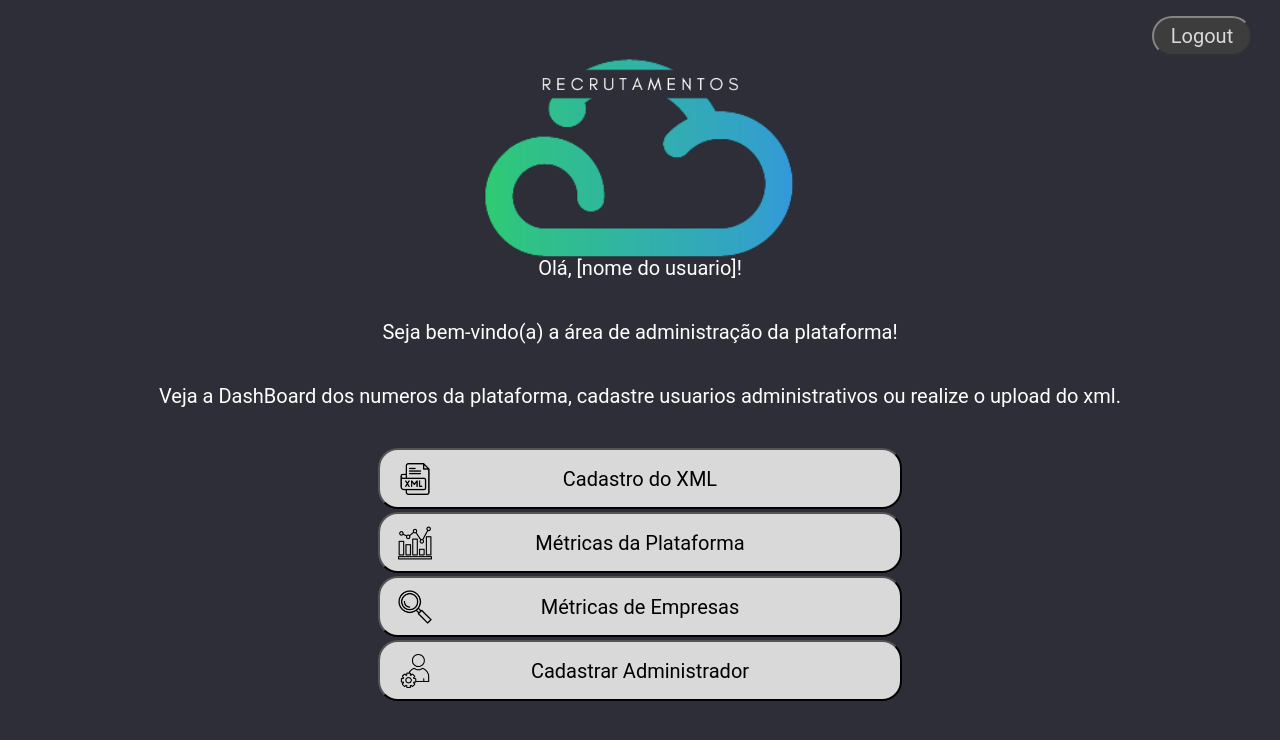
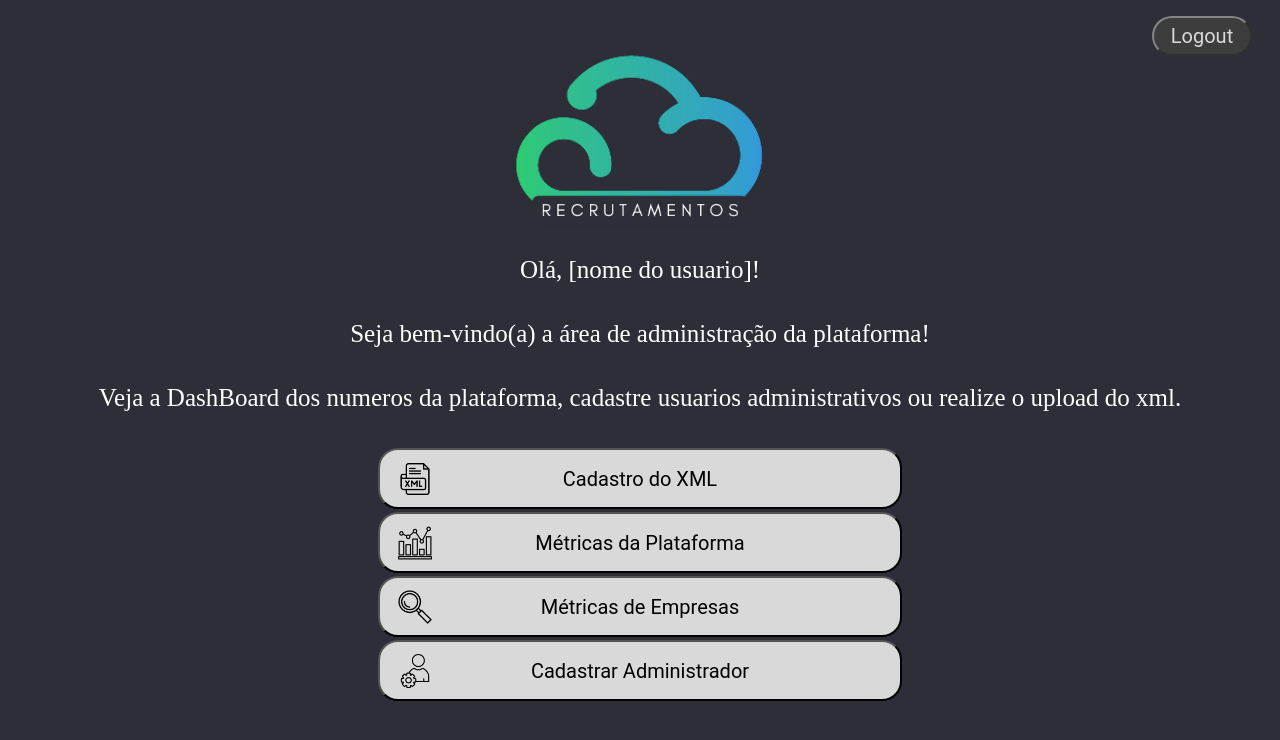
Before and after one commit to Daniela-Neves/candidatura, an Angular app: page /menu-em in a window 1280 px wide. Shown: the top 740 px of the page. Built offline with nearby package versions, Linux system fonts and the light colour scheme.

Commit message:
pagina perfil atualizada

```diff
--- a/src/app/componentes/everymind/menu-em/menu-em.component.css
+++ b/src/app/componentes/everymind/menu-em/menu-em.component.css
@@ -18,39 +18,36 @@
     overflow: hidden;
   }
   .v177_1565 {
-    width: 100%;
     color: rgba(255,255,255,1);
     position: absolute;
     top: 32%;
-    font-family: Roboto;
-    font-weight: SemiBold;
-    font-size: 20px;
+    font-family: PT Mono;
+    font-weight: Regular;
+    font-size: 25px;
     opacity: 1;
     display: flex;
     justify-content: center;
     align-items: center;
   }
   .v177_1566 {
-    width: 100%;
     color: rgba(255,255,255,1);
     position: absolute;
     top: 40%;
-    font-family: Roboto;
-    font-weight: SemiBold;
-    font-size: 20px;
+    font-family: PT Mono;
+    font-weight: Regular;
+    font-size: 25px;
     opacity: 1;
     display: flex;
     justify-content: center;
     align-items: center;
   }
   .v177_1567 {
-    width: 100%;
     color: rgba(255,255,255,1);
     position: absolute;
     top: 48%;
-    font-family: Roboto;
-    font-weight: SemiBold;
-    font-size: 20px;
+    font-family: PT Mono;
+    font-weight: Regular;
+    font-size: 25px;
     opacity: 1;
     display: flex;
     justify-content: center;
@@ -114,8 +111,8 @@
     align-items: center;
   }
   .v177_1573 {
-    width: 320px;
-    height: 250px;
+    width: 280px;
+    height: 200px;
     background: url("../../../../assets/images/v177_1573.png");
     background-repeat: no-repeat;
     background-position: center center;
@@ -137,7 +134,7 @@
     background-size: cover;
     opacity: 1;
     position: absolute;
-    top: 7.5%;
+    top: 72.5%;
     display: flex;
     justify-content: center;
     align-items: center;
--- a/src/app/componentes/perfis/perfis.component.css
+++ b/src/app/componentes/perfis/perfis.component.css
@@ -10,13 +10,13 @@ body {
 
 .fundo1 {
     width: 100%;
-    height: 1600px;
+    height: 982px;
     background: rgba(46,46,56,1);
     opacity: 1;
     position: absolute;
     top: 0px;
     left: 0px;
-    overflow: auto;
+    overflow: hidden;
   }
 
 .container {
@@ -24,7 +24,7 @@ body {
     flex-direction: column;
     align-items: center;
     justify-content: center;
-    height: 1000px;
+    height: 100%;
 }
 
 .welcome-text {
@@ -42,7 +42,7 @@ body {
 }
 
 .image-box {
-    background-color: black;
+    background-color: #111111;
     width: 200px;
     height: 200px;
     display: flex;
@@ -59,9 +59,8 @@ body {
 }
 
 .image-box img {
-    max-width: 100%;
-    max-height: 100%;
-    border-radius: 50%;
+    max-width: 90%;
+    max-height: 90%;
 }
 
 .image-text {
@@ -79,14 +78,14 @@ body {
     flex-direction: column;
     justify-content: center;
     align-items: center;
-    background-color: black;
+    background-color: #111111;
     margin: 0 10px;
     border-radius: 10px;
     transition: background-color 0.3s ease;
 }
 
 .image-box a:hover {
-    background-color: #555555;
+    background-color: #363636;
 }
 
 
--- a/src/app/componentes/perfis/perfis.component.html
+++ b/src/app/componentes/perfis/perfis.component.html
@@ -5,13 +5,13 @@
         <div class="perfis-box">
             <div class="image-box">
                 <a href="/loginEmpresa">
-                    <img src="../../../../assets/images/v127_18.png" alt="Empresa">
+                    <img src="../../../../assets/images/empresa.png" alt="Empresa">
                     <p class="image-text">Empresa</p>
                 </a>
             </div>
             <div class="image-box">
                 <a routerLink="/candidato">
-                    <img src="../../../../assets/images/v127_19.png" alt="Candidato">
+                    <img src="../../../../assets/images/candidato.png" alt="Candidato">
                     <p class="image-text">Candidato</p>
                 </a>
             </div>
```
Also changed, not shown: src/assets/images/candidato.png (added), src/assets/images/empresa.png (added).
